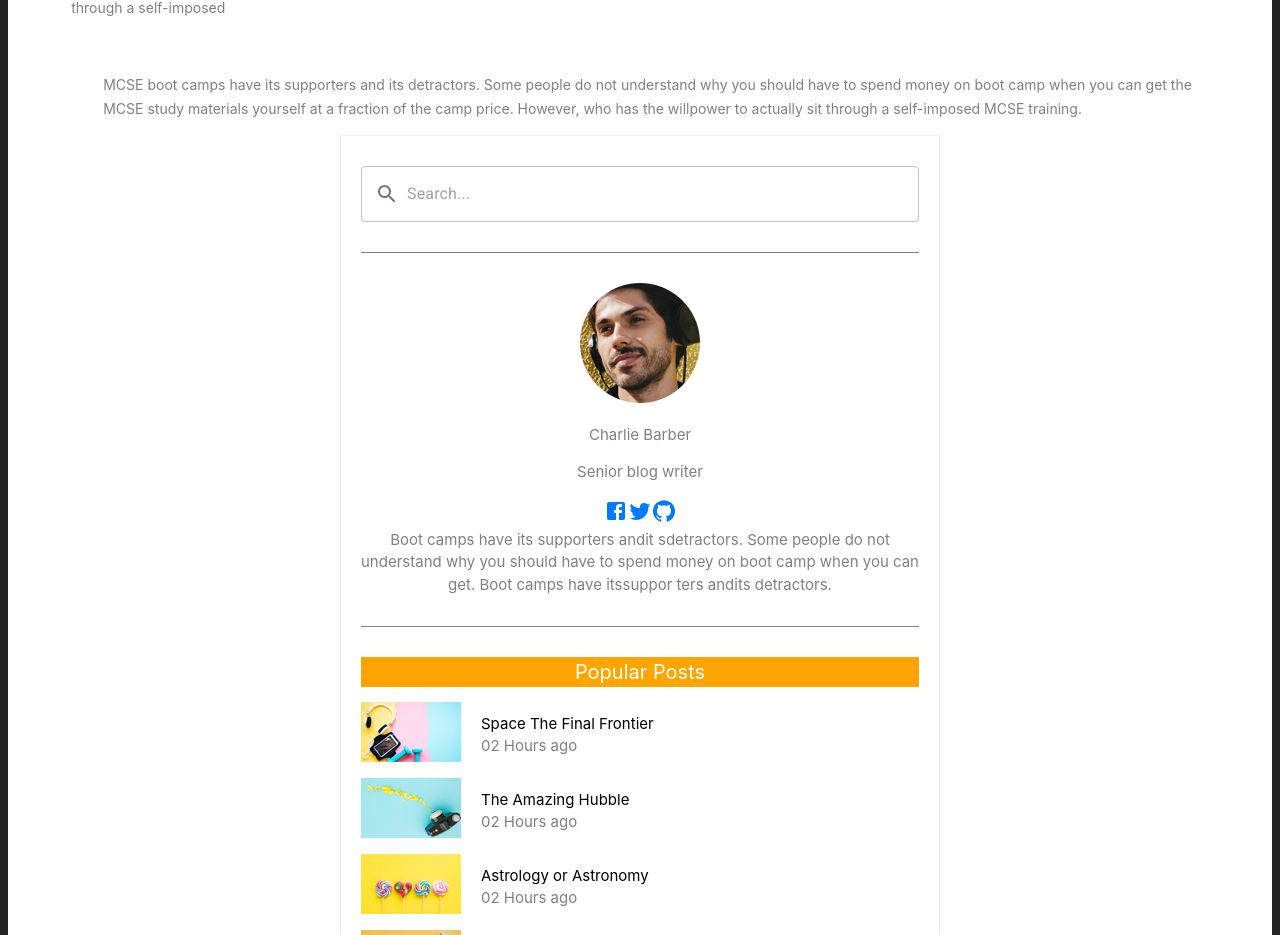
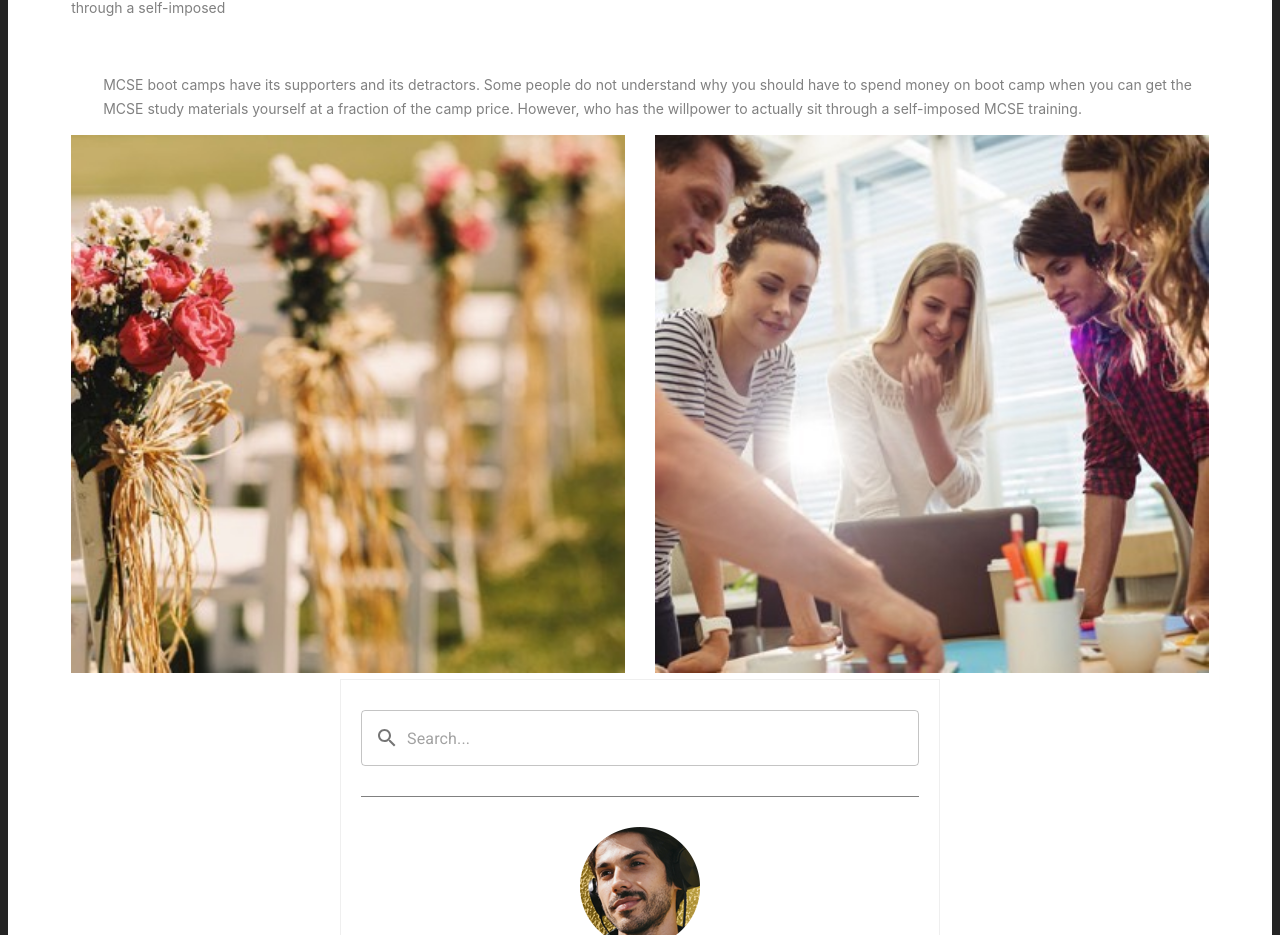
Before and after one commit to BridgetKas/ShoeStore, a React (Vite) app: page /blog/single-blog in a window 1280 px wide. Shown: the part 1412-2347 px from the top of the page. Built offline with nearby package versions, Linux system fonts and the light colour scheme.

Commit message:
Added Blog Details Page

```diff
--- a/src/pages/BlogDetails/blogDetails.jsx
+++ b/src/pages/BlogDetails/blogDetails.jsx
@@ -11,6 +11,9 @@ import FacebookIcon from '@mui/icons-material/Facebook';
 import TwitterIcon from '@mui/icons-material/Twitter';
 import GitHubIcon from '@mui/icons-material/GitHub';
 import RedditIcon from '@mui/icons-material/Reddit';
+import post1 from '../../assets/post-img1.jpg'
+import post2 from '../../assets/post-img2.jpg'
+
 
 
 
@@ -85,6 +88,14 @@ function BlogDetails() {
             when you can get the MCSE study materials yourself at a fraction of the camp price.
             However, who has the willpower to actually sit through a self-imposed MCSE training.
           </p>
+          <div className={styles.blogDetailsImage}>
+            <div className={styles.detailsImageContainer}>
+              <img src={post1} className={styles.detailsImage} />
+            </div>
+            <div className={styles.detailsImageContainer}>
+              <img src={post2} className={styles.detailsImage}/>
+            </div>
+          </div>
           <SideBarBlog/>
         </div>
       </div>
--- a/src/pages/BlogDetails/blogDetails.module.css
+++ b/src/pages/BlogDetails/blogDetails.module.css
@@ -78,3 +78,17 @@
     line-height: 1.7;
     font-size: 14px;
 }
+
+.blogDetailsImage {
+    display: flex;
+    align-items: center;
+    gap: 30px;
+}
+
+.detailsImageContainer {
+    width: 49%;
+}
+
+.detailsImage {
+    width: 100%;
+}
```
Also changed, not shown: src/assets/post-img1.jpg (added), src/assets/post-img2.jpg (added).
